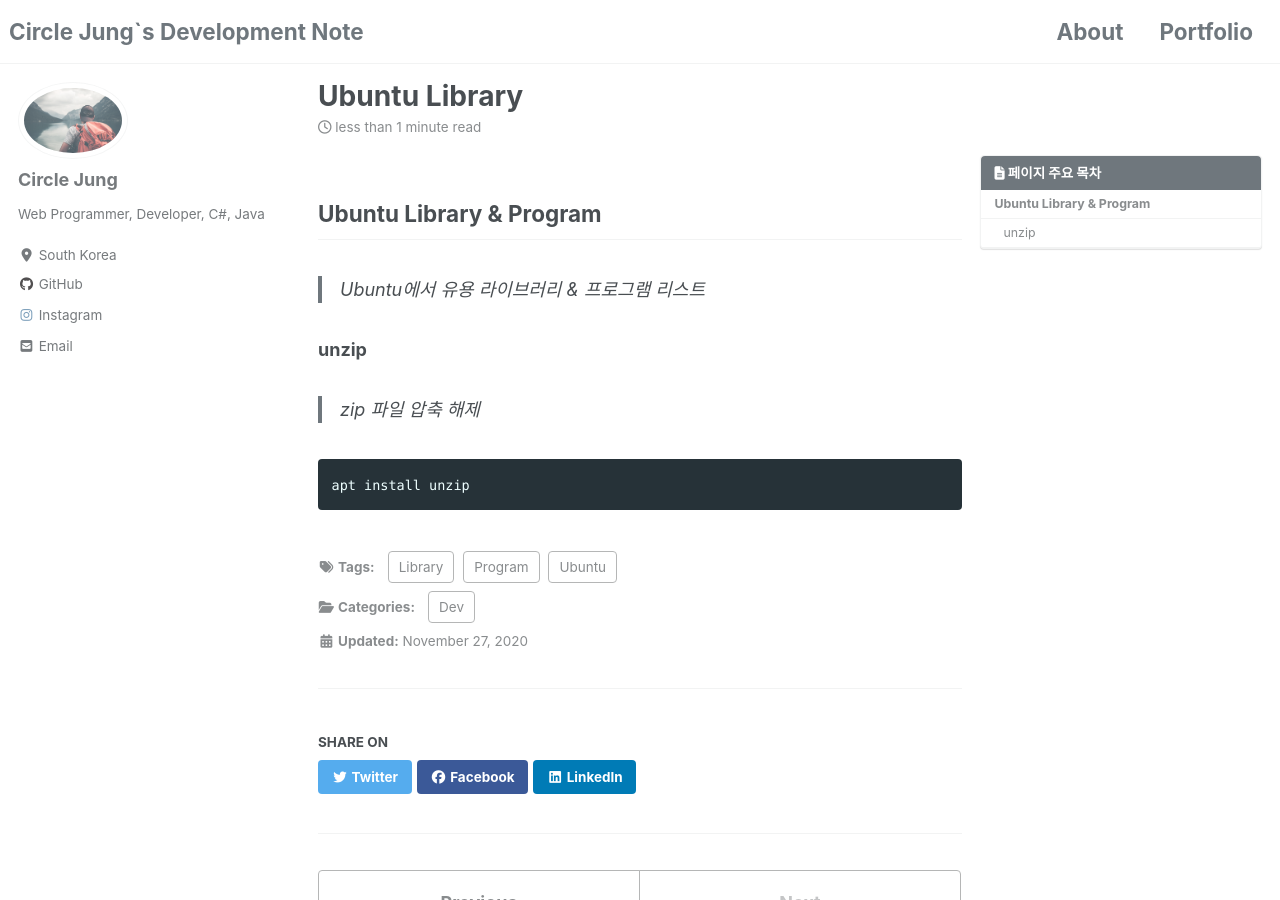
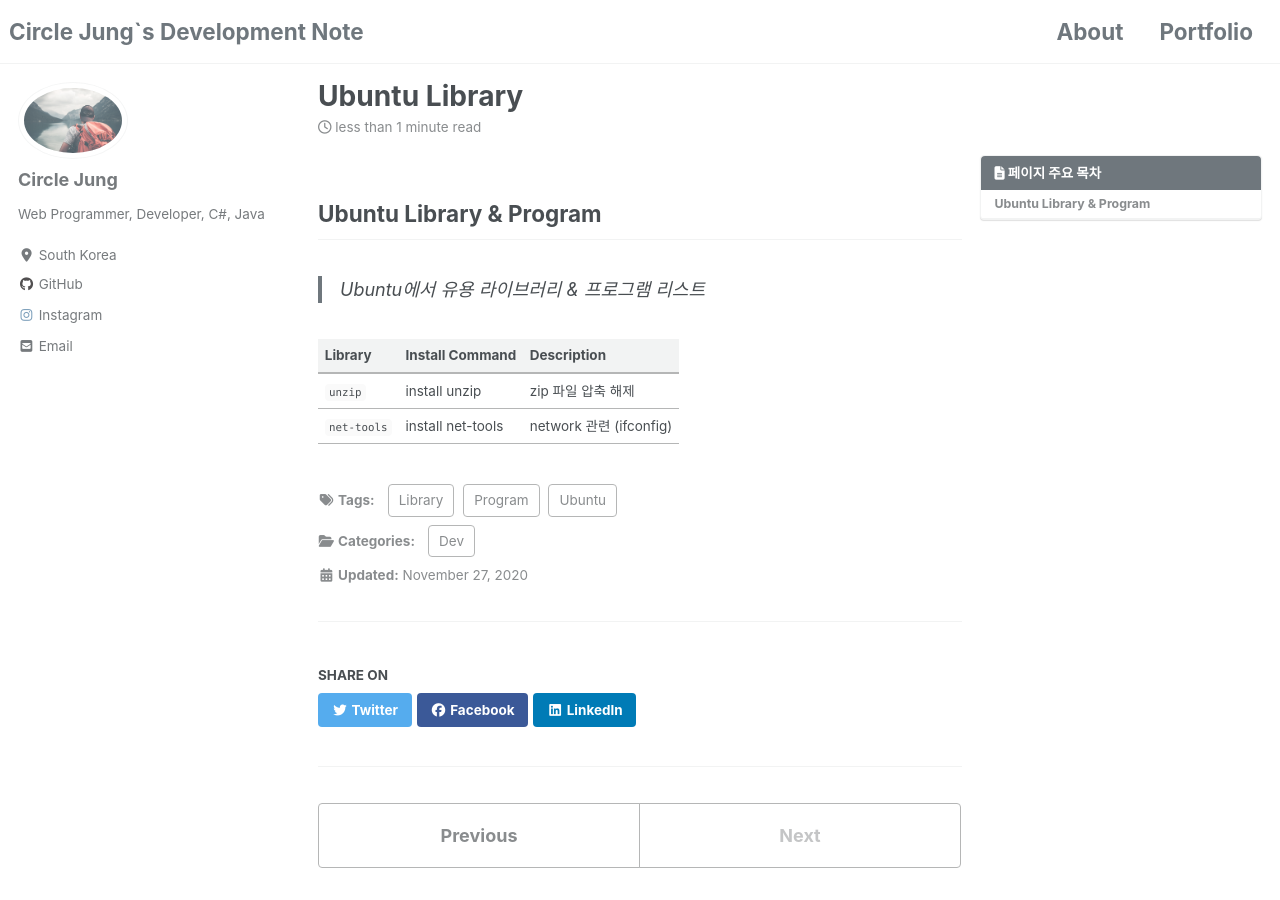
Before and after one commit to jwh0124/jwh0124.github.io, a Jekyll site: the page built from _posts/2020-11-27-library_ubuntu.md, in a window 1280 px wide and 900 px high. Built offline with Jekyll 4.4.1, drawn with Linux system fonts in a browser that asks for light colours; cached includes are drawn as plain includes; nearby versions of some CDN libraries; comment, search, counter and statistics services are not loaded.

Commit message:
+ add library net-tools

````diff
--- a/_posts/2020-11-27-library_ubuntu.md
+++ b/_posts/2020-11-27-library_ubuntu.md
@@ -19,10 +19,7 @@ last_modified_at: 2020-11-27T10:39:00+09:00
 
 > Ubuntu에서 유용 라이브러리 & 프로그램 리스트
 
-### unzip ###
-
-> zip 파일 압축 해제
-
-```bash
-apt install unzip
-```
+| Library     | Install Command | Description |
+| :---------- | :-------------- | :---------- |
+| `unzip`     | install unzip   | zip 파일 압축 해제 |
+| `net-tools` | install net-tools | network 관련 (ifconfig) |
````
